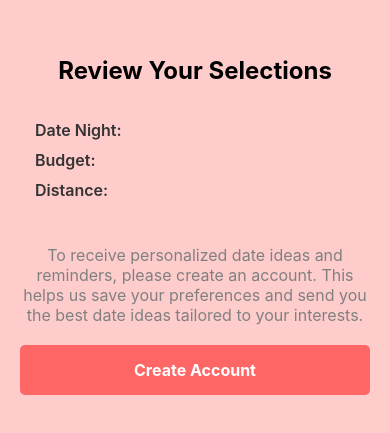
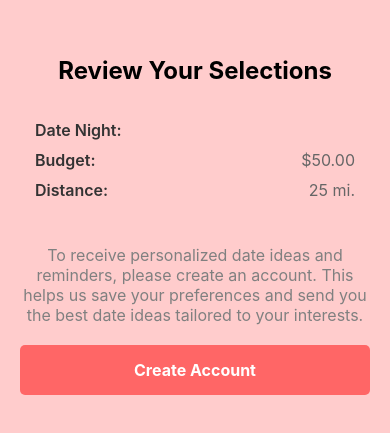
Before and after one commit to austinwright10/DateNight, a React Native app in the folder DateNight/: screen /Review in a window 390 px wide. Shown: the part 197-630 px from the top of the page. Built offline with nearby package versions, Linux system fonts and the light colour scheme.

Commit message:
storing price and travel values

```diff
--- a/DateNight/src/onboarding/AddressAndPrice.tsx
+++ b/DateNight/src/onboarding/AddressAndPrice.tsx
@@ -1,38 +1,40 @@
-import React from 'react'
+import React, { useState } from 'react'
 import { Text, TouchableOpacity, View, StyleSheet } from 'react-native'
 import { Slider } from '@miblanchard/react-native-slider'
-import SliderContainer from 'src/components/SliderContainer'
 import { priceStore, travelStore } from 'src/stores/store'
 
 export default function AddressAndPriceScreen({ navigation }: any) {
+  const selectedPrice = priceStore((state: any) => state.price)
   const setSelectedPrice = priceStore((state: any) => state.setPrice)
+  const selectedTravel = travelStore((state: any) => state.travel)
   const setSelectedTravel = travelStore((state: any) => state.setTravel)
 
   return (
     <View style={styles.container}>
       <Text style={styles.header}>Price and Travel</Text>
-      <View style={styles.price}>
-        <Text style={styles.subheader}>What is your desired price range?</Text>
-        <SliderContainer sliderValue={[50]} dollar={true}>
+      <View style={styles.priceSection}>
+        <Text style={styles.subheader}>What is your budget per date?</Text>
+        <Text style={styles.priceText}>${selectedPrice}</Text>
         <Slider
           trackClickable={true}
-            step={5}
+          step={1}
           minimumValue={0}
           maximumValue={100}
+          value={selectedPrice}
+          onValueChange={(value) => setSelectedPrice(value)}
         />
-        </SliderContainer>
       </View>
-      <View style={styles.range}>
+      <View style={styles.travelSection}>
         <Text style={styles.subheader}>How far are you willing to travel?</Text>
-        <SliderContainer sliderValue={[25]} mileage={true}>
+        <Text style={styles.travelText}>{selectedTravel} mi.</Text>
         <Slider
           trackClickable={true}
-            step={5}
+          step={1}
           minimumValue={0}
           maximumValue={50}
+          value={selectedTravel}
           onValueChange={(value) => setSelectedTravel(value)}
         />
-        </SliderContainer>
       </View>
       <TouchableOpacity
         style={styles.continueButton}
@@ -66,8 +68,10 @@ const styles = StyleSheet.create({
     textAlign: 'center',
     marginBottom: 10,
   },
-  price: { marginBottom: 20, marginTop: 0 },
-  range: { marginBottom: 20 },
+  priceText: { fontSize: 18, textAlign: 'center' },
+  travelText: { fontSize: 18, textAlign: 'center' },
+  priceSection: { width: '70%' },
+  travelSection: { width: '70%' },
   continueButton: {
     backgroundColor: '#ff6666',
     padding: 15,
--- a/DateNight/src/onboarding/Review.tsx
+++ b/DateNight/src/onboarding/Review.tsx
@@ -22,11 +22,11 @@ export default function ReviewScreen({ navigation }: any) {
         </View>
         <View style={styles.reviewItem}>
           <Text style={styles.label}>Budget:</Text>
-          <Text style={styles.value}>{selectedPrice}</Text>
+          <Text style={styles.value}>${selectedPrice}.00</Text>
         </View>
         <View style={styles.reviewItem}>
           <Text style={styles.label}>Distance:</Text>
-          <Text style={styles.value}>{selectedTravel}</Text>
+          <Text style={styles.value}>{selectedTravel} mi.</Text>
         </View>
       </View>
 
--- a/DateNight/src/stores/store.ts
+++ b/DateNight/src/stores/store.ts
@@ -6,13 +6,13 @@ export const dayOfWeekStore = create((set) => ({
 }))
 
 export const priceStore = create((set) => ({
-  price: '',
-  setPrice: (newPrice: string) => set({ price: newPrice }),
+  price: 50,
+  setPrice: (newPrice: number) => set({ price: newPrice }),
 }))
 
 export const travelStore = create((set) => ({
-  travel: '',
-  setTravel: (newTravel: string) => set({ travel: newTravel }),
+  travel: 25,
+  setTravel: (newTravel: number) => set({ travel: newTravel }),
 }))
 
 export const interestStore = create((set) => ({
```
Also changed, not shown: 1 other file (tests, documents, lock files or other folders). Lines whose indentation alone changed are shown as unchanged.
